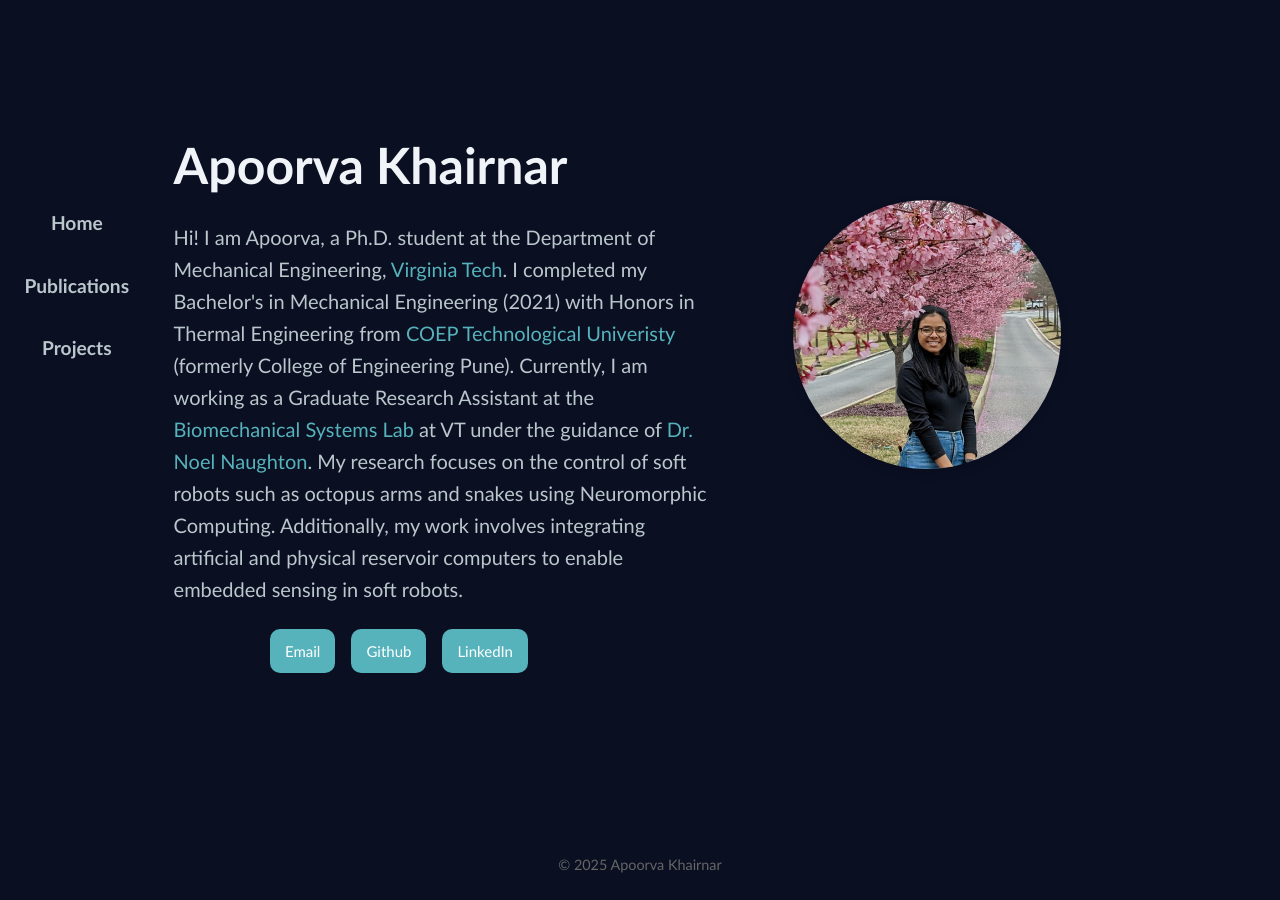
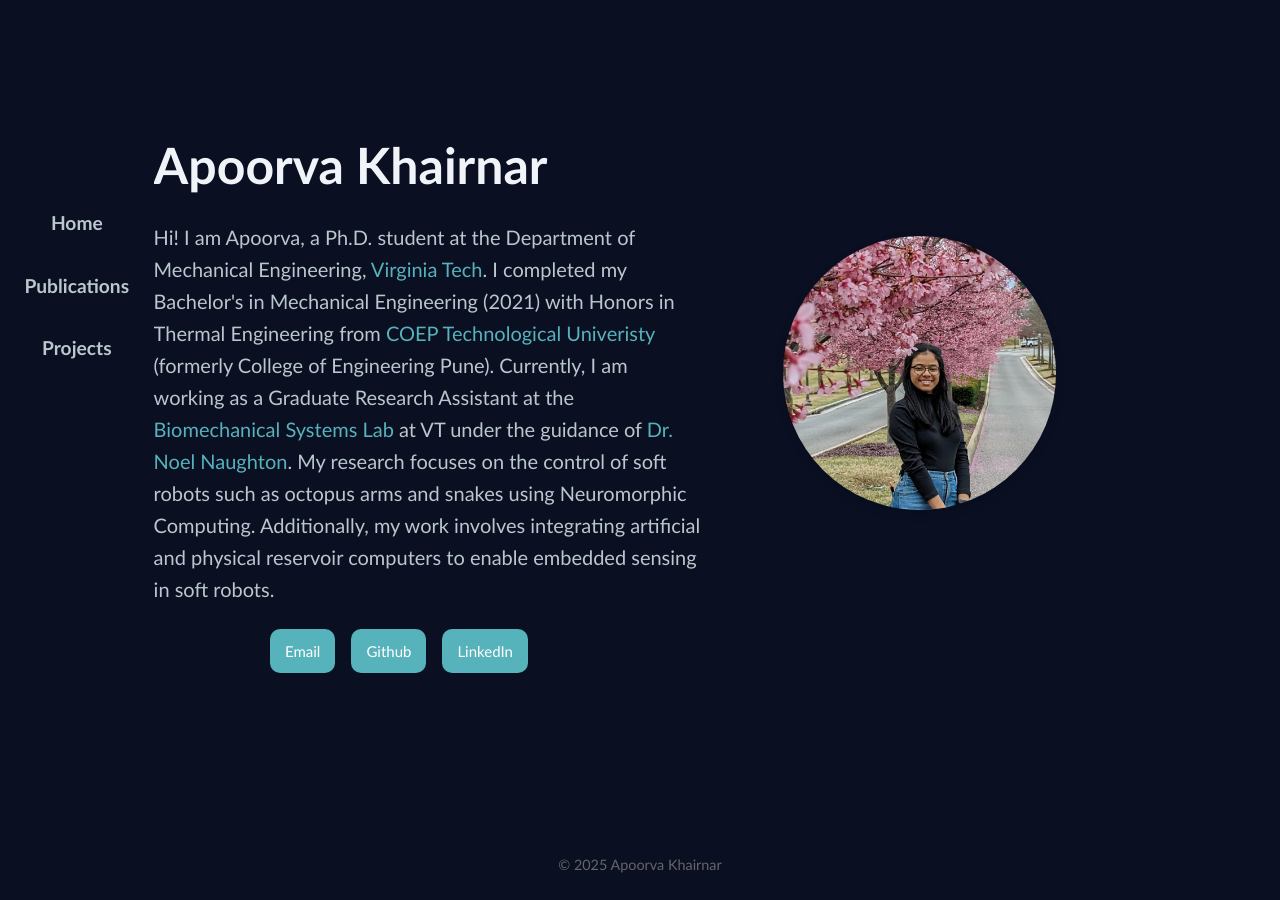
Before and after one commit to apoorvakhairnar/apoorvakhairnar.github.io, a Jekyll site: the page built from index.md, in a window 1280 px wide. Built offline with Jekyll 4.4.1, drawn with Linux system fonts in a browser that asks for light colours.

Commit message:
modified:   assets/css/home_style.css 	modified:   assets/css/page_style.css 	modified:   pages/projects/RoboBee-Review.md

```diff
--- a/assets/css/home_style.css
+++ b/assets/css/home_style.css
@@ -6,12 +6,12 @@
 
 /* Desktop “about + photo” grid */
 .content_desktop {
-  margin-left: 12vw;          /* keep sidebar space */
-  padding-left: 20px;
+  margin-left: 12vw;          /* sidebar */
   padding-top: 125px;
   display: grid;
   grid-template-columns: 1fr 1fr;
   gap: 2rem;
+  align-items: center;        /* ← NEW: vertically center text + image */
   font-size: 20px;
   color: var(--color-text);
 }
@@ -31,8 +31,8 @@
 
 /* Photo circle */
 .content_desktop .profile-photo img {
+  /* remove margin-top */
   margin-left: 50px;
-  margin-top: 75px;
   width: 50%;
   height: auto;
   border-radius: 50%;
--- a/assets/css/page_style.css
+++ b/assets/css/page_style.css
@@ -1,6 +1,6 @@
 @import 'style.css';
 
-/* Desktop grid of thumbnails */
+/* Desktop grid */
 .content_desktop .projects {
   display: grid;
   grid-template-columns: repeat(auto-fill, minmax(200px,1fr));
@@ -8,7 +8,7 @@
   padding: 2rem 1rem;
 }
 
-/* Mobile grid of thumbnails */
+/* Mobile grid */
 .content_mobile .projects_mobile {
   display: grid;
   grid-template-columns: repeat(auto-fill, minmax(140px,1fr));
```
Also changed, not shown: pages/projects/RoboBee-Review.md (+1 -1 lines).
